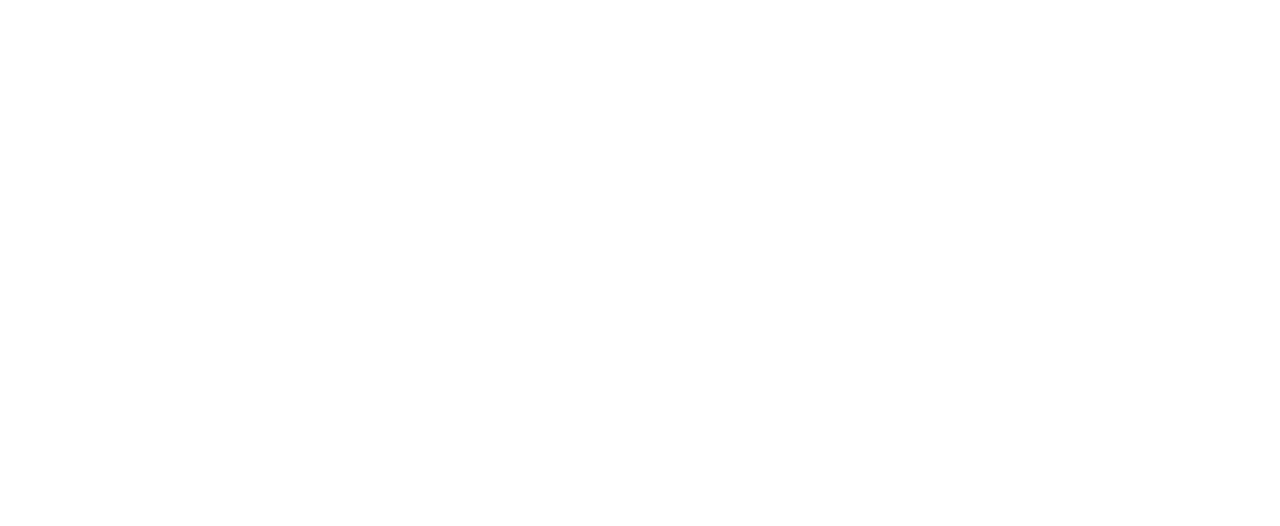
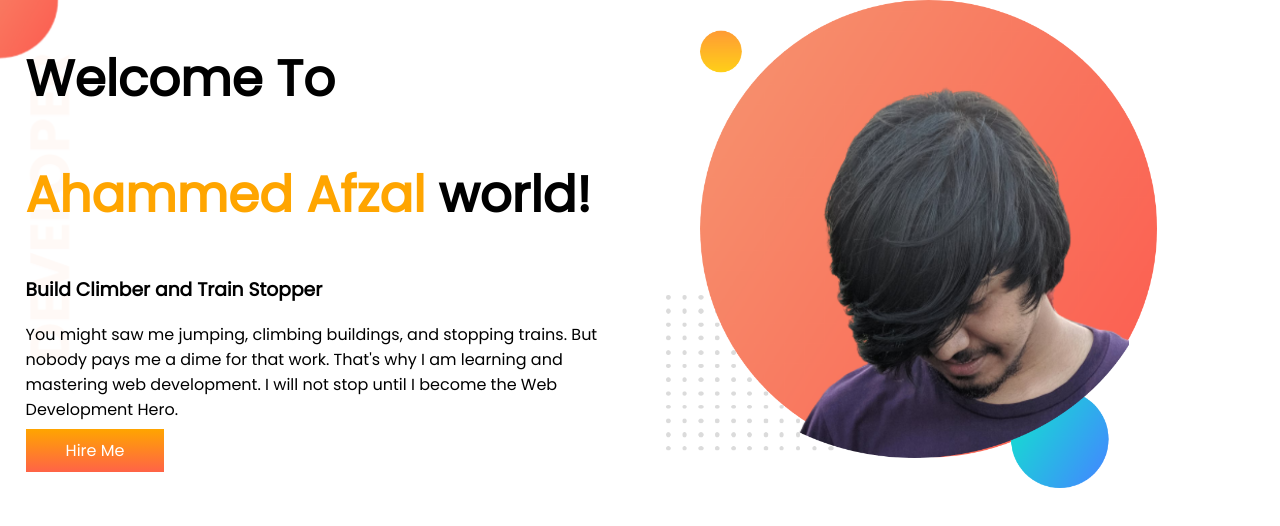
Before and after one commit to ahmed-afzal1/developer-portfolio, a plain HTML site: page index.html in a window 1280 px wide. Drawn offline with Linux system fonts and the light colour scheme.

Commit message:
First Section

```diff
--- a/index.html
+++ b/index.html
@@ -5,9 +5,23 @@
     <meta http-equiv="X-UA-Compatible" content="IE=edge">
     <meta name="viewport" content="width=device-width, initial-scale=1.0">
     <title>Developer Portfolio</title>
+    <link rel="preconnect" href="https://fonts.googleapis.com">
+    <link rel="preconnect" href="https://fonts.gstatic.com" crossorigin>
+    <link href="https://fonts.googleapis.com/css2?family=Poppins&display=swap" rel="stylesheet">
     <link rel="stylesheet" href="style.css">
 </head>
 <body>
-
+    <section class="first-section">
+        <div class="half-width">
+            <h1>Welcome To</h1>
+            <h1><span class="author-name">Ahammed Afzal</span> world!</h1>
+            <h3>Build Climber and Train Stopper</h3>
+            <p>You might saw me jumping, climbing buildings, and stopping trains. But nobody pays me a dime for that work. That's why I am learning and mastering web development. I will not stop until I become the Web Development Hero.</p>
+            <a href="http://google.com" target="_blank" rel="noopener noreferrer" class="link-btn">Hire Me</a>
+        </div>
+        <div class="half-width">
+            <img src="images/afzal.png" alt="">
+        </div>
+    </section>
 </body>
 </html>
--- a/style.css
+++ b/style.css
@@ -0,0 +1,37 @@
+body{
+    margin: 0;
+    font-family: 'Poppins', sans-serif;
+}
+
+h1{
+    font-size: 50px;
+}
+
+.author-name{
+    color: orange;
+}
+
+section{
+    display: flex;
+}
+
+.half-width{
+    width: 50%;
+    padding-left: 2%;
+}
+
+.half-width img{
+    width: 80%;
+}
+
+.link-btn{
+    text-decoration: none;
+    color: white;
+    background-image: linear-gradient(orange,tomato);
+    padding: 10px 40px;
+}
+
+.first-section{
+    background-image: url('images/top-banner.png');
+    background-repeat: no-repeat;
+}
```
Also changed, not shown: images/afzal.png (added), images/dream-bg.png (added), images/exp-bg.png (added), images/jhankar.png (added), images/jhankar2.png (added), images/my-bg.png (added), images/my-bg2.png (added), images/top-banner.png (added).
